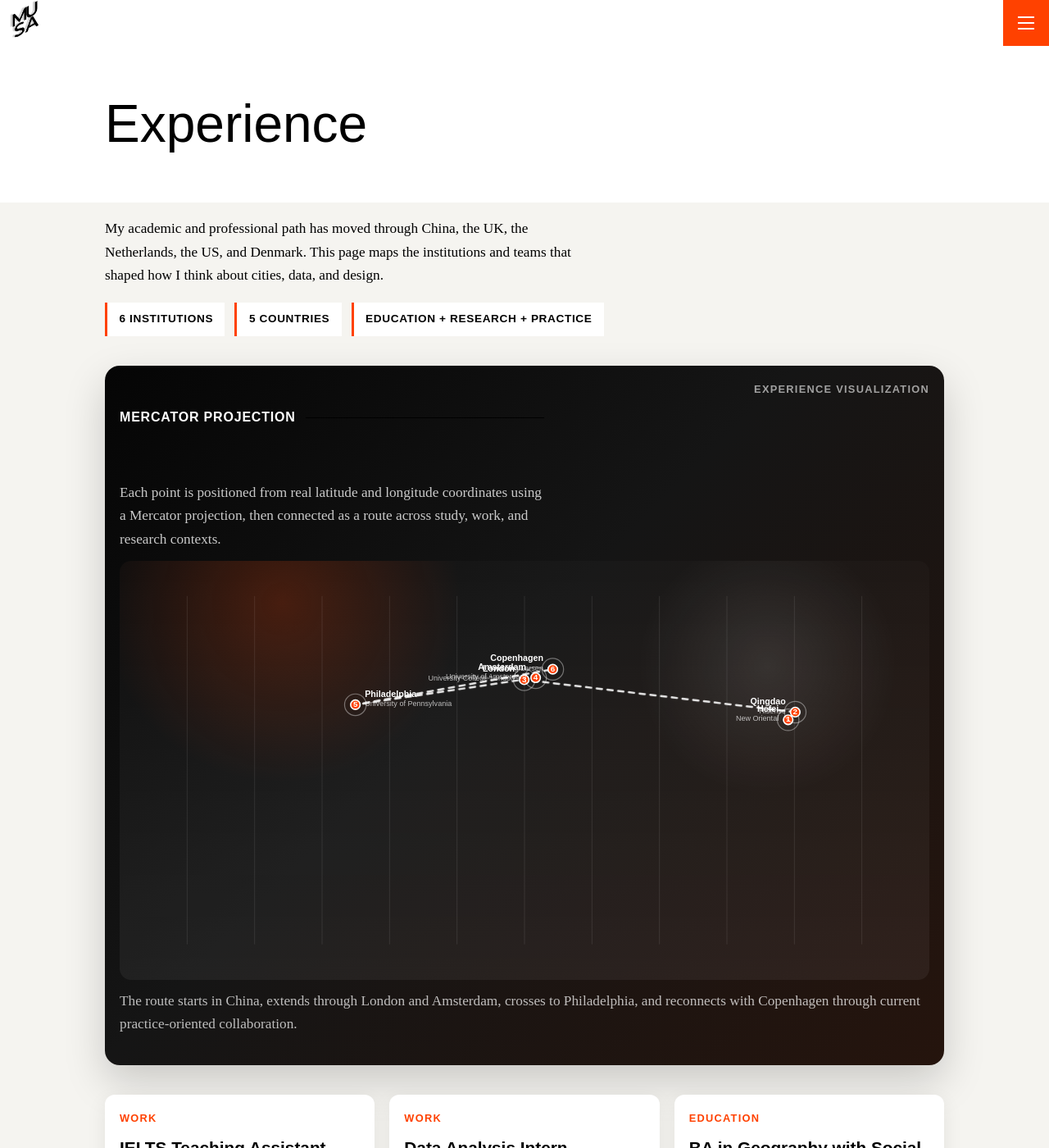
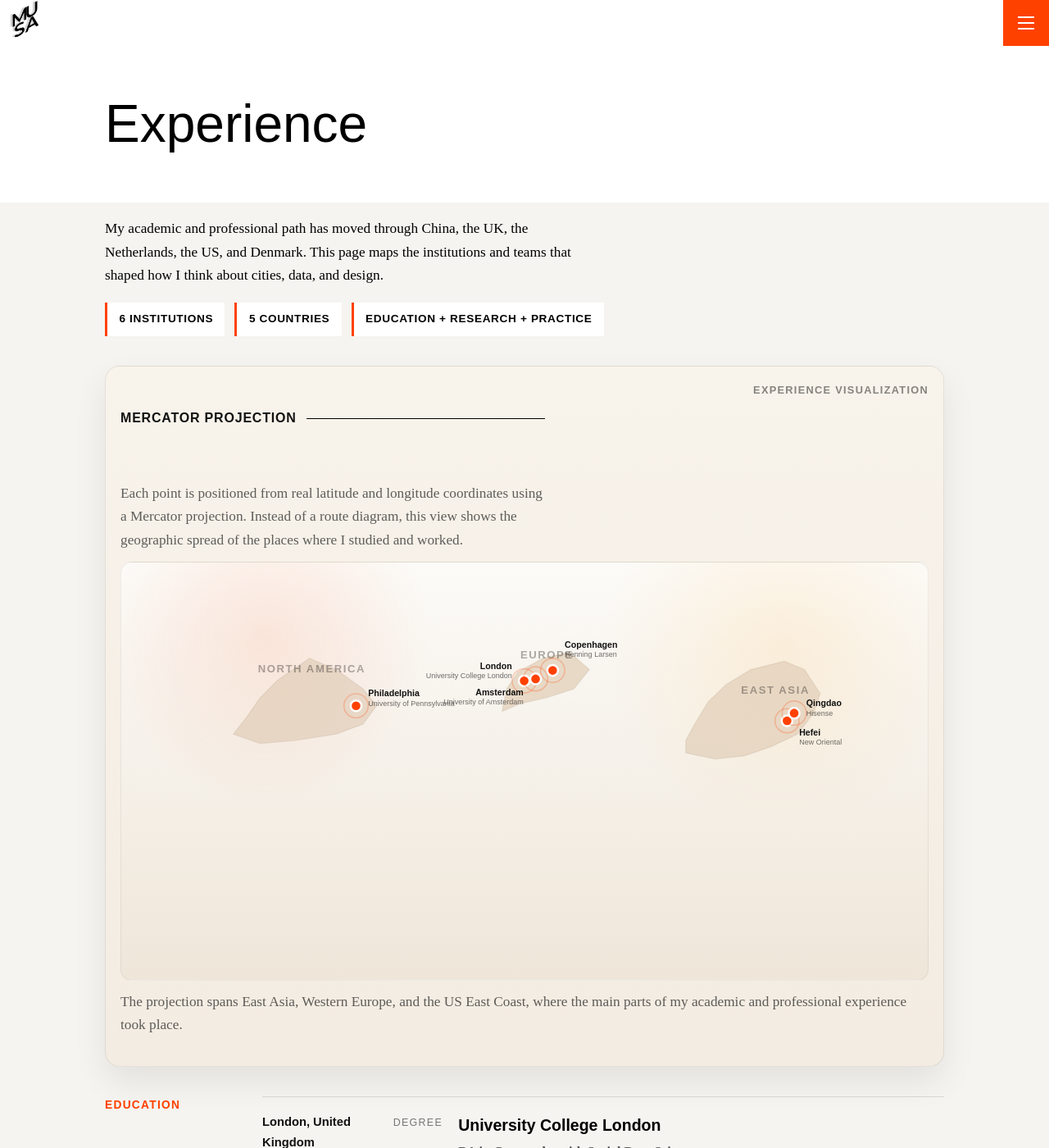
Before and after one commit to lluluciano0505/luciano_musa, a Jekyll site: the page built from pages/experience.md, in a window 1280 px wide and 1400 px high. Shown: the whole window at 82% size. Built offline with Jekyll 4.4.1, drawn with Linux system fonts in a browser that asks for light colours; some of the changed text lies outside the part shown.

Commit message:
update the map makking

```diff
--- a/_sass/musa-website-mimic.scss
+++ b/_sass/musa-website-mimic.scss
@@ -341,10 +341,11 @@ h2::after {
 .experience-map-shell {
   margin-bottom: calc(var(--spacing) * 3);
   padding: calc(var(--spacing) * 1.5);
-  background: linear-gradient(135deg, #050505 0%, #151515 45%, #25140d 100%);
+  background: linear-gradient(180deg, #f8f3eb 0%, #f3ece2 100%);
   border-radius: 18px;
-  color: white;
-  box-shadow: 0 20px 50px rgba(0, 0, 0, 0.18);
+  color: #111;
+  border: 1px solid rgba(0, 0, 0, 0.08);
+  box-shadow: 0 18px 40px rgba(0, 0, 0, 0.08);
 }
 
 .experience-map-header {
@@ -358,7 +359,7 @@ h2::after {
 .experience-map-header p {
   max-width: 60ch;
   margin: 0;
-  color: rgba(255, 255, 255, 0.78);
+  color: rgba(0, 0, 0, 0.62);
 }
 
 .experience-map-note {
@@ -367,7 +368,7 @@ h2::after {
   font-weight: 700;
   text-transform: uppercase;
   letter-spacing: 0.08rem;
-  color: rgba(255, 255, 255, 0.6);
+  color: rgba(0, 0, 0, 0.46);
 }
 
 .experience-map-frame {
@@ -375,9 +376,10 @@ h2::after {
   overflow: hidden;
   border-radius: 14px;
   background:
-    radial-gradient(circle at 20% 10%, rgba(255, 65, 0, 0.22), transparent 24%),
-    radial-gradient(circle at 80% 25%, rgba(255, 255, 255, 0.1), transparent 18%),
-    linear-gradient(180deg, rgba(255, 255, 255, 0.02), rgba(255, 255, 255, 0.06));
+    radial-gradient(circle at 18% 18%, rgba(255, 65, 0, 0.1), transparent 22%),
+    radial-gradient(circle at 82% 20%, rgba(255, 190, 92, 0.16), transparent 24%),
+    linear-gradient(180deg, #fcfbf8 0%, #efe6d9 100%);
+  border: 1px solid rgba(0, 0, 0, 0.06);
 }
 
 .experience-map {
@@ -386,44 +388,80 @@ h2::after {
   height: auto;
 }
 
+.experience-map-ocean {
+  fill: transparent;
+}
+
 .experience-caption {
   margin-top: var(--spacing);
-  color: rgba(255, 255, 255, 0.72);
+  color: rgba(0, 0, 0, 0.62);
 }
 
-.experience-grid {
+.experience-cv {
   display: grid;
-  grid-template-columns: 1fr;
-  gap: calc(var(--spacing) * 1.5);
+  gap: calc(var(--spacing) * 2.5);
   margin-bottom: calc(var(--spacing) * 3);
 }
 
-.experience-card {
-  padding: calc(var(--spacing) * 1.5);
-  background: white;
-  border-radius: 12px;
-  box-shadow: 0 8px 24px rgba(0, 0, 0, 0.08);
+.experience-section {
+  display: grid;
+  grid-template-columns: 1fr;
+  gap: var(--spacing);
 }
 
-.experience-card-meta {
-  margin-bottom: 0.55rem;
+.experience-section-label {
   font-family: Arial, Helvetica, sans-serif;
-  font-size: 0.8rem;
+  font-size: 0.86rem;
   font-weight: 700;
   text-transform: uppercase;
   letter-spacing: 0.08rem;
   color: var(--color-accent);
 }
 
-.experience-card h3 {
-  margin: 0 0 0.35rem;
-  font-size: 1.3rem;
+.experience-list {
+  border-top: 1px solid rgba(0, 0, 0, 0.12);
+}
+
+.experience-entry {
+  display: grid;
+  grid-template-columns: 1fr;
+  gap: 0.75rem;
+  padding: 1.15rem 0;
+  border-bottom: 1px solid rgba(0, 0, 0, 0.08);
+}
+
+.experience-entry-meta {
+  display: flex;
+  justify-content: space-between;
+  align-items: baseline;
+  gap: 1rem;
+  font-family: Arial, Helvetica, sans-serif;
+}
+
+.experience-entry-city {
+  font-size: 0.92rem;
+  font-weight: 700;
+  color: #111;
+}
+
+.experience-entry-category {
+  font-size: 0.78rem;
+  text-transform: uppercase;
+  letter-spacing: 0.08rem;
+  color: #777;
+}
+
+.experience-entry-body h3 {
+  margin: 0;
+  font-size: 1.22rem;
   font-weight: 700;
 }
 
-.experience-card-location {
-  margin-bottom: 0.75rem;
-  color: #5a5a5a;
+.experience-entry-role {
+  margin-top: 0.2rem;
+  margin-bottom: 0.6rem;
+  color: #555;
+  font-weight: 700;
 }
 
 .experience-tags {
@@ -438,73 +476,56 @@ h2::after {
   align-items: center;
   padding: 0.32rem 0.65rem;
   border-radius: 999px;
-  background: rgba(255, 65, 0, 0.08);
+  background: rgba(255, 65, 0, 0.1);
   color: #111;
   font-family: Arial, Helvetica, sans-serif;
   font-size: 0.78rem;
   font-weight: 700;
 }
 
-.experience-map-grid line {
-  stroke: rgba(255, 255, 255, 0.12);
-  stroke-width: 1;
+.experience-map-landmass {
+  fill: rgba(223, 202, 179, 0.62);
+  stroke: rgba(128, 107, 83, 0.12);
+  stroke-width: 1.5;
 }
 
-.experience-map-route {
-  fill: none;
-  stroke: rgba(255, 255, 255, 0.9);
-  stroke-width: 3;
-  stroke-linecap: round;
-  stroke-linejoin: round;
-  stroke-dasharray: 8 8;
-  opacity: 0;
-  animation: routeReveal 1.8s ease forwards;
+.experience-map-landmass.continent-europe {
+  fill: rgba(229, 212, 190, 0.82);
+}
+
+.experience-map-region-label {
+  fill: rgba(0, 0, 0, 0.32);
+  font-family: Arial, Helvetica, sans-serif;
+  font-size: 16px;
+  font-weight: 700;
+  letter-spacing: 0.12rem;
+  text-transform: uppercase;
+  text-anchor: middle;
 }
 
 .experience-map-point {
   fill: var(--color-accent);
   stroke: white;
-  stroke-width: 2;
+  stroke-width: 3;
 }
 
 .experience-map-ring {
   fill: none;
-  stroke: rgba(255, 255, 255, 0.38);
-  stroke-width: 1.5;
-}
-
-.experience-map-index {
-  fill: white;
-  font-family: Arial, Helvetica, sans-serif;
-  font-size: 12px;
-  font-weight: 700;
-  text-anchor: middle;
-  dominant-baseline: middle;
+  stroke: rgba(255, 65, 0, 0.24);
+  stroke-width: 2;
 }
 
 .experience-map-label {
-  fill: white;
+  fill: #111;
   font-family: Arial, Helvetica, sans-serif;
   font-size: 13px;
   font-weight: 700;
 }
 
 .experience-map-label tspan:last-child {
-  fill: rgba(255, 255, 255, 0.7);
+  fill: rgba(0, 0, 0, 0.56);
   font-size: 11px;
   font-weight: 400;
-}
-
-@keyframes routeReveal {
-  from {
-    opacity: 0;
-    stroke-dashoffset: 220;
-  }
-
-  to {
-    opacity: 1;
-    stroke-dashoffset: 0;
-  }
 }
 
 /* Project list on the home page */
@@ -607,8 +628,9 @@ h2::after {
     gap: calc(var(--spacing) * 2.5);
   }
 
-  .experience-grid {
-    grid-template-columns: 1fr 1fr;
+  .experience-entry {
+    grid-template-columns: 220px 1fr;
+    gap: 1.2rem;
   }
 }
 
@@ -667,8 +689,9 @@ post-container img {
     min-height: 88vh;
   }
 
-  .experience-grid {
-    grid-template-columns: repeat(3, 1fr);
+  .experience-section {
+    grid-template-columns: 180px 1fr;
+    align-items: start;
   }
 }
 
@@ -681,6 +704,12 @@ post-container img {
     font-size: 11px;
   }
 
+  .experience-entry-meta {
+    flex-direction: column;
+    gap: 0.2rem;
+    align-items: flex-start;
+  }
+
   .experience-map-label tspan:last-child {
     font-size: 10px;
   }
--- a/assets/js/experience-map.js
+++ b/assets/js/experience-map.js
@@ -2,15 +2,42 @@ const mapElement = document.querySelector('#experience-map');
 
 if (mapElement) {
   const dataElement = document.querySelector('#experience-data');
-  const gridElement = document.querySelector('#experience-map-grid');
-  const routeElement = document.querySelector('#experience-map-route');
+  const landElement = document.querySelector('#experience-map-land');
+  const regionLabelsElement = document.querySelector('#experience-map-region-labels');
   const pointsElement = document.querySelector('#experience-map-points');
 
-  if (dataElement && gridElement && routeElement && pointsElement) {
+  if (dataElement && landElement && regionLabelsElement && pointsElement) {
     const mapWidth = 1200;
     const mapHeight = 620;
     const maxLatitude = 80;
     const labels = JSON.parse(dataElement.textContent);
+    const landShapes = [
+      {
+        className: 'experience-map-landmass continent-asia',
+        points: [
+          [72, 12], [85, 8], [98, 10], [110, 16], [122, 24], [129, 36], [132, 46], [125, 56],
+          [116, 59], [101, 56], [90, 50], [82, 42], [76, 30], [72, 20],
+        ],
+      },
+      {
+        className: 'experience-map-landmass continent-europe',
+        points: [
+          [-10, 37], [-2, 41], [10, 44], [22, 48], [29, 56], [20, 62], [8, 60], [-3, 55], [-8, 48],
+        ],
+      },
+      {
+        className: 'experience-map-landmass continent-north-america',
+        points: [
+          [-130, 24], [-124, 34], [-118, 44], [-110, 52], [-96, 60], [-84, 56], [-72, 48],
+          [-66, 40], [-72, 30], [-84, 24], [-102, 20], [-118, 18],
+        ],
+      },
+    ];
+    const regionLabels = [
+      { name: 'East Asia', longitude: 112, latitude: 46 },
+      { name: 'Europe', longitude: 10, latitude: 60 },
+      { name: 'North America', longitude: -95, latitude: 55 },
+    ];
 
     const project = (longitude, latitude) => {
       const boundedLatitude = Math.max(Math.min(latitude, maxLatitude), -maxLatitude);
@@ -29,77 +56,67 @@ if (mapElement) {
       return node;
     };
 
-    for (let longitude = -150; longitude <= 150; longitude += 30) {
-      const start = project(longitude, -75);
-      const end = project(longitude, 75);
-      gridElement.appendChild(createSvgNode('line', {
-        x1: start.x,
-        y1: start.y,
-        x2: end.x,
-        y2: end.y,
-      }));
-    }
-
-    for (let latitude = -60; latitude <= 60; latitude += 20) {
-      const path = [];
-      for (let longitude = -180; longitude <= 180; longitude += 8) {
+    const polygonToPath = (points) => points
+      .map(([longitude, latitude], index) => {
         const point = project(longitude, latitude);
-        path.push(`${longitude === -180 ? 'M' : 'L'} ${point.x.toFixed(2)} ${point.y.toFixed(2)}`);
-      }
-      gridElement.appendChild(createSvgNode('path', { d: path.join(' ') }));
-    }
-
-    const routePath = labels
-      .map((item, index) => {
-        const point = project(item.longitude, item.latitude);
         return `${index === 0 ? 'M' : 'L'} ${point.x.toFixed(2)} ${point.y.toFixed(2)}`;
       })
-      .join(' ');
+      .join(' ') + ' Z';
 
-    routeElement.setAttribute('d', routePath);
+    landShapes.forEach((shape) => {
+      landElement.appendChild(createSvgNode('path', {
+        class: shape.className,
+        d: polygonToPath(shape.points),
+      }));
+    });
 
-    labels.forEach((item, index) => {
+    regionLabels.forEach((region) => {
+      const point = project(region.longitude, region.latitude);
+      const label = createSvgNode('text', {
+        class: 'experience-map-region-label',
+        x: point.x,
+        y: point.y,
+      });
+      label.textContent = region.name;
+      regionLabelsElement.appendChild(label);
+    });
+
+    labels.forEach((item) => {
       const point = project(item.longitude, item.latitude);
-      const labelOffsetX = point.x < mapWidth * 0.45 ? 14 : -14;
+      const labelOffsetX = Number(item.label_dx || 16);
+      const labelOffsetY = Number(item.label_dy || -14);
       const labelAnchor = labelOffsetX > 0 ? 'start' : 'end';
-      const labelY = point.y - 12;
+      const labelX = point.x + labelOffsetX;
+      const labelY = point.y + labelOffsetY;
 
       pointsElement.appendChild(createSvgNode('circle', {
         class: 'experience-map-ring',
         cx: point.x,
         cy: point.y,
-        r: 16,
+        r: 18,
       }));
 
       pointsElement.appendChild(createSvgNode('circle', {
         class: 'experience-map-point',
         cx: point.x,
         cy: point.y,
-        r: 7,
+        r: 8,
       }));
 
       const label = createSvgNode('text', {
         class: 'experience-map-label',
-        x: point.x + labelOffsetX,
+        x: labelX,
         y: labelY,
         'text-anchor': labelAnchor,
       });
 
-      const lineOne = createSvgNode('tspan', { x: point.x + labelOffsetX, dy: '0' });
+      const lineOne = createSvgNode('tspan', { x: labelX, dy: '0' });
       lineOne.textContent = item.city;
-      const lineTwo = createSvgNode('tspan', { x: point.x + labelOffsetX, dy: '1.25em' });
+      const lineTwo = createSvgNode('tspan', { x: labelX, dy: '1.25em' });
       lineTwo.textContent = item.institution;
       label.appendChild(lineOne);
       label.appendChild(lineTwo);
       pointsElement.appendChild(label);
-
-      const indexBadge = createSvgNode('text', {
-        class: 'experience-map-index',
-        x: point.x,
-        y: point.y,
-      });
-      indexBadge.textContent = String(index + 1);
-      pointsElement.appendChild(indexBadge);
     });
   }
 }
--- a/pages/experience.md
+++ b/pages/experience.md
@@ -24,7 +24,8 @@ permalink: /experience
       <h2>Mercator Projection</h2>
       <p>
         Each point is positioned from real latitude and longitude coordinates using a
-        Mercator projection, then connected as a route across study, work, and research contexts.
+        Mercator projection. Instead of a route diagram, this view shows the geographic spread
+        of the places where I studied and worked.
       </p>
     </div>
     <div class="experience-map-note">Experience Visualization</div>
@@ -34,33 +35,70 @@ permalink: /experience
     <svg id="experience-map" class="experience-map" viewBox="0 0 1200 620" role="img" aria-labelledby="experience-map-title experience-map-desc">
       <title id="experience-map-title">Global experience map</title>
       <desc id="experience-map-desc">A Mercator-projected map showing Jingqi Lu's education and work experience across China, the United Kingdom, the Netherlands, the United States, and Denmark.</desc>
-      <rect width="1200" height="620" fill="transparent"></rect>
-      <g class="experience-map-grid" id="experience-map-grid"></g>
-      <path class="experience-map-route" id="experience-map-route"></path>
+      <rect width="1200" height="620" class="experience-map-ocean"></rect>
+      <g id="experience-map-land"></g>
+      <g id="experience-map-region-labels"></g>
       <g id="experience-map-points"></g>
     </svg>
   </div>
 
   <p class="experience-caption">
-    The route starts in China, extends through London and Amsterdam, crosses to Philadelphia,
-    and reconnects with Copenhagen through current practice-oriented collaboration.
+    The projection spans East Asia, Western Europe, and the US East Coast, where the main parts
+    of my academic and professional experience took place.
   </p>
 </section>
 
-<section class="experience-grid">
-  {% for item in site.data.experience %}
-    <article class="experience-card">
-      <div class="experience-card-meta">{{ item.category }}</div>
-      <h3>{{ item.role }}</h3>
-      <div class="experience-card-location">{{ item.institution }} · {{ item.city }}, {{ item.region }}</div>
-      <p>{{ item.summary }}</p>
-      <div class="experience-tags">
-        {% for tag in item.tags %}
-          <span class="experience-tag">{{ tag }}</span>
-        {% endfor %}
-      </div>
-    </article>
-  {% endfor %}
+{% assign education_items = site.data.experience | where: 'section', 'Education' %}
+{% assign experience_items = site.data.experience | where: 'section', 'Experience' %}
+
+<section class="experience-cv">
+  <div class="experience-section">
+    <div class="experience-section-label">Education</div>
+    <div class="experience-list">
+      {% for item in education_items %}
+        <article class="experience-entry">
+          <div class="experience-entry-meta">
+            <div class="experience-entry-city">{{ item.city }}, {{ item.region }}</div>
+            <div class="experience-entry-category">{{ item.category }}</div>
+          </div>
+          <div class="experience-entry-body">
+            <h3>{{ item.institution }}</h3>
+            <div class="experience-entry-role">{{ item.role }}</div>
+            <p>{{ item.summary }}</p>
+            <div class="experience-tags">
+              {% for tag in item.tags %}
+                <span class="experience-tag">{{ tag }}</span>
+              {% endfor %}
+            </div>
+          </div>
+        </article>
+      {% endfor %}
+    </div>
+  </div>
+
+  <div class="experience-section">
+    <div class="experience-section-label">Experience</div>
+    <div class="experience-list">
+      {% for item in experience_items %}
+        <article class="experience-entry">
+          <div class="experience-entry-meta">
+            <div class="experience-entry-city">{{ item.city }}, {{ item.region }}</div>
+            <div class="experience-entry-category">{{ item.category }}</div>
+          </div>
+          <div class="experience-entry-body">
+            <h3>{{ item.institution }}</h3>
+            <div class="experience-entry-role">{{ item.role }}</div>
+            <p>{{ item.summary }}</p>
+            <div class="experience-tags">
+              {% for tag in item.tags %}
+                <span class="experience-tag">{{ tag }}</span>
+              {% endfor %}
+            </div>
+          </div>
+        </article>
+      {% endfor %}
+    </div>
+  </div>
 </section>
 
 <script id="experience-data" type="application/json">{{ site.data.experience | jsonify }}</script>
```
Also changed, not shown: _data/experience.yml (+24 -6 lines).
